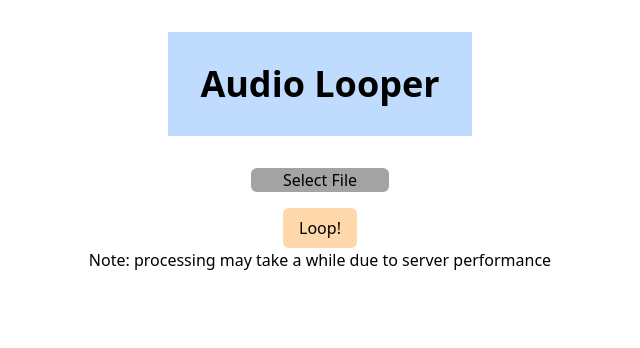
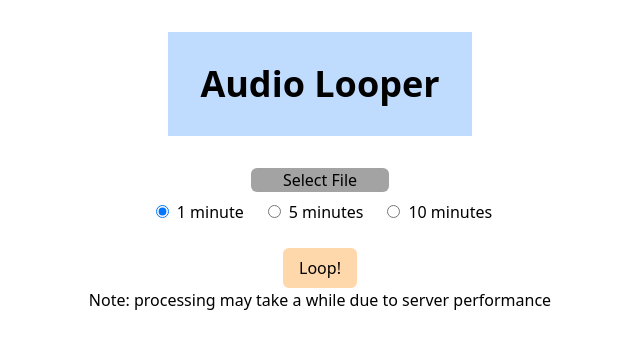
Before and after one commit to biennviquiera/looper, a Next.js app: page / in a window 1280 px wide. Shown: the top 348 px of the page, without its empty margins (320-960 px from the left). Built offline with nearby package versions, Linux system fonts and the light colour scheme.

Commit message:
Added radio buttons for selecting durations

```diff
--- a/app/page.tsx
+++ b/app/page.tsx
@@ -9,7 +9,9 @@ import './globals.css'
 import Player from './components/WaveSurferPlayer'
 import { CircularProgress } from '@mui/material'
 
-export default function Home () {
+type Duration = '1' | '5' | '10'
+
+export default function Home() {
   const [audioFile, setAudioFile] = useState<string | undefined>(undefined)
 
   const [selectedFile, setSelectedFile] = useState<File | null>(null)
@@ -20,6 +22,8 @@ export default function Home () {
   const [selectedRange, setSelectedRange] = useState<number[]>([0, 0])
   const [downloadUrl, setDownloadUrl] = useState<string | null>(null)
   const [isLoading, setIsLoading] = useState<boolean>(false)
+
+  const [selectedLoopDuration, setSelectedLoopDuration] = useState<Duration>('1')
 
   const fileSelectedHandler = (event: React.ChangeEvent<HTMLInputElement>) => {
     if ((event.target.files?.[0]) != null) {
@@ -79,6 +83,10 @@ export default function Home () {
     }
   }
 
+  const handleSelectedDurationChange = (event: React.ChangeEvent<HTMLInputElement>) => {
+    setSelectedLoopDuration(event.target.value as Duration)
+  }
+
   // ref for keeping track of current range
   const selectedRangeRef = useRef(selectedRange)
   useEffect(() => {
@@ -107,19 +115,51 @@ export default function Home () {
           />
         </div>
       }
+      <div className="flex gap-4 m-2" >
+        <label>
+          <input
+            className="mx-2"
+            type="radio"
+            value="1"
+            checked={selectedLoopDuration === '1'}
+            onChange={handleSelectedDurationChange}
+          />
+          1 minute
+        </label>
+        <label>
+          <input
+            className="mx-2"
+            type="radio"
+            value="5"
+            checked={selectedLoopDuration === '5'}
+            onChange={handleSelectedDurationChange}
+          />
+          5 minutes
+        </label>
+        <label>
+          <input
+            className="mx-2"
+            type="radio"
+            value="10"
+            checked={selectedLoopDuration === '10'}
+            onChange={handleSelectedDurationChange}
+          />
+          10 minutes
+        </label>
+      </div>
       <button
         className="bg-orange-200 rounded-md px-4 py-2 mt-4"
         onClick={fileUploadHandler}
         disabled={isLoading}
-        >
-          Loop!
+      >
+        Loop!
       </button>
       {isLoading && <CircularProgress className="m-4" />}
       {isLoading ? 'Looping in progress. please wait...' : ''}
       {downloadUrl != null &&
-      <div className="bg-neutral-200 rounded-md p-4 m-4 hover:bg-neutral-400">
-        <a href={downloadUrl} target="_blank" rel="noopener noreferrer">Download looped file</a>
-      </div>
+        <div className="bg-neutral-200 rounded-md p-4 m-4 hover:bg-neutral-400">
+          <a href={downloadUrl} target="_blank" rel="noopener noreferrer">Download looped file</a>
+        </div>
       }
       <p className="2xl">Note: processing may take a while due to server performance</p>
     </div>
```
